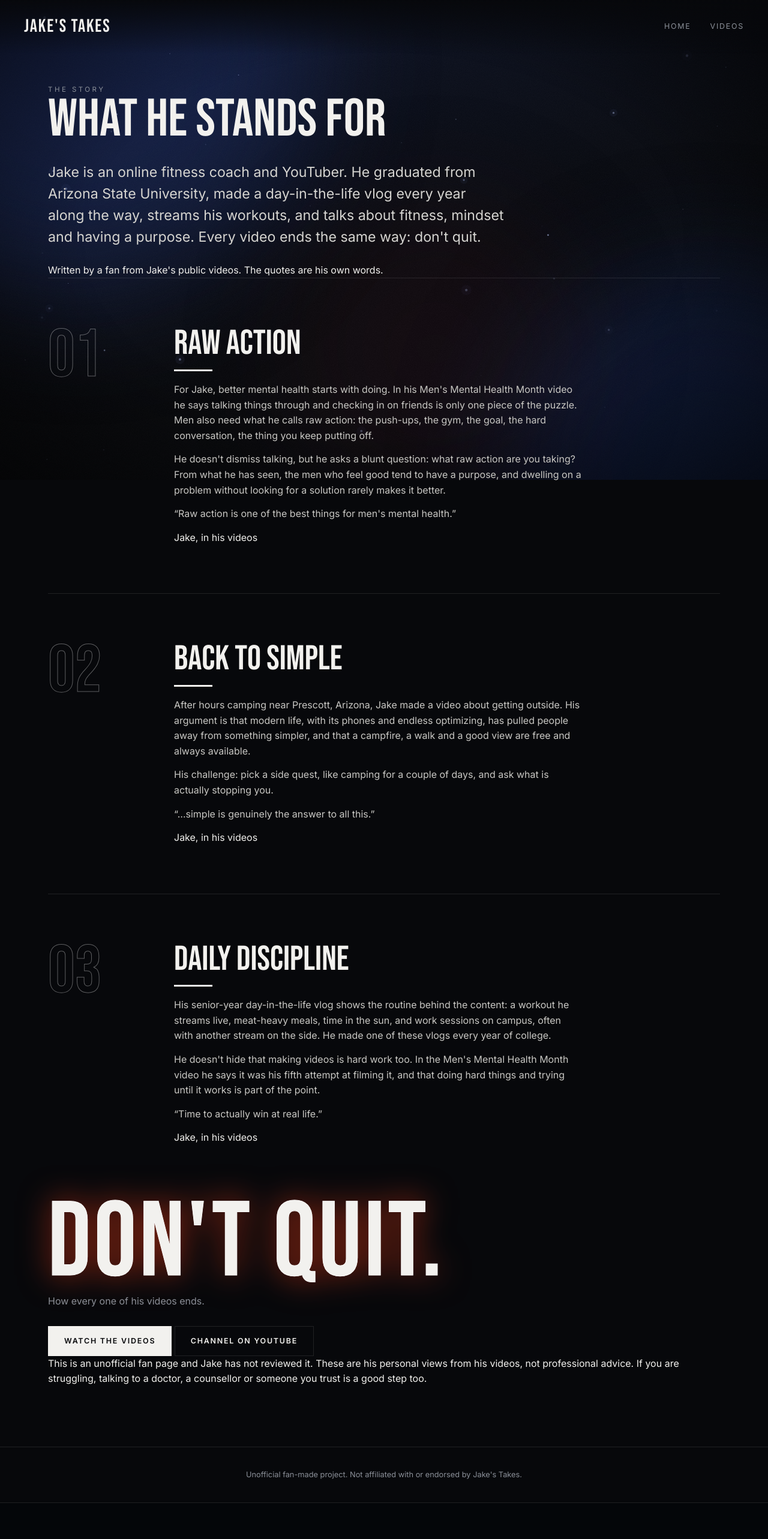
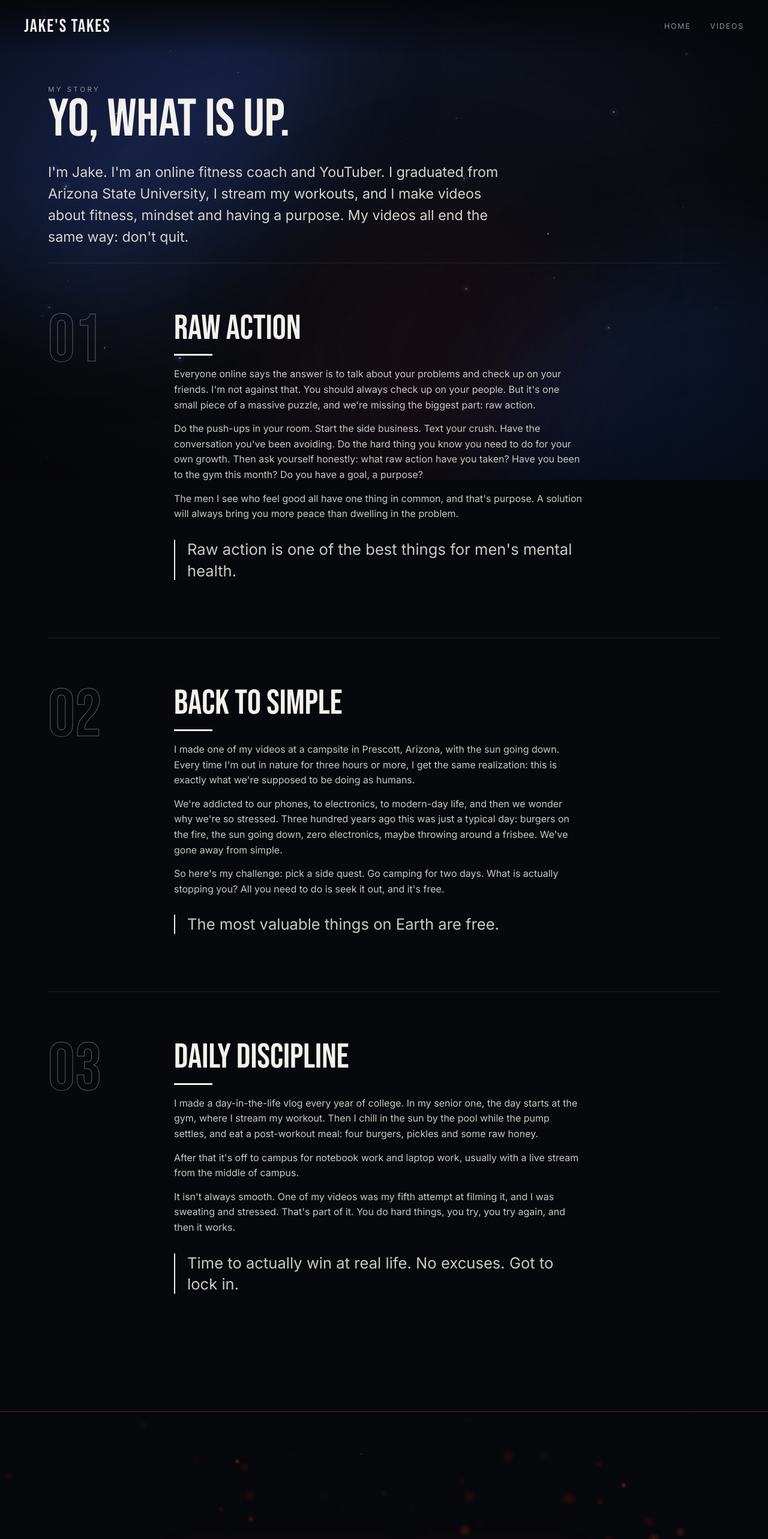
Before and after one commit to aditya20490/jakes-takes, a Next.js app: page /story in a window 1280 px wide. Shown: the top 2566 px of the page at 60% size. Built offline with nearby package versions, Linux system fonts and the light colour scheme.

Commit message:
Update story page content and structure

```diff
--- a/app/story/page.jsx
+++ b/app/story/page.jsx
@@ -4,41 +4,44 @@ import '../motion2.css';
 import './story.css';
 import Link from 'next/link';
 import Reveal from '../../components/Reveal';
+import Fire from '../../components/Fire';
 import { channelUrl } from '../../data/site';
 
 export const metadata = {
-  title: "His Story | Jake's Takes (Unofficial Fan Site)",
-  description: "What Jake stands for, in his own words. An unofficial fan page.",
+  title: "My Story | Jake's Takes",
+  description: 'Raw action, going back to simple, and never quitting.',
 };
 
-// Every quote below is word for word from Jake's own videos. Summaries are written by a fan.
 const themes = [
   {
     n: '01',
     title: 'Raw action',
     body: [
-      "For Jake, better mental health starts with doing. In his Men's Mental Health Month video he says talking things through and checking in on friends is only one piece of the puzzle. Men also need what he calls raw action: the push-ups, the gym, the goal, the hard conversation, the thing you keep putting off.",
-      "He doesn't dismiss talking, but he asks a blunt question: what raw action are you taking? From what he has seen, the men who feel good tend to have a purpose, and dwelling on a problem without looking for a solution rarely makes it better.",
+      "Everyone online says the answer is to talk about your problems and check up on your friends. I'm not against that. You should always check up on your people. But it's one small piece of a massive puzzle, and we're missing the biggest part: raw action.",
+      "Do the push-ups in your room. Start the side business. Text your crush. Have the conversation you've been avoiding. Do the hard thing you know you need to do for your own growth. Then ask yourself honestly: what raw action have you taken? Have you been to the gym this month? Do you have a goal, a purpose?",
+      "The men I see who feel good all have one thing in common, and that's purpose. A solution will always bring you more peace than dwelling in the problem.",
     ],
-    quote: "Raw action is one of the best things for men's mental health.",
+    pull: "Raw action is one of the best things for men's mental health.",
   },
   {
     n: '02',
     title: 'Back to simple',
     body: [
-      "After hours camping near Prescott, Arizona, Jake made a video about getting outside. His argument is that modern life, with its phones and endless optimizing, has pulled people away from something simpler, and that a campfire, a walk and a good view are free and always available.",
-      "His challenge: pick a side quest, like camping for a couple of days, and ask what is actually stopping you.",
+      "I made one of my videos at a campsite in Prescott, Arizona, with the sun going down. Every time I'm out in nature for three hours or more, I get the same realization: this is exactly what we're supposed to be doing as humans.",
+      "We're addicted to our phones, to electronics, to modern-day life, and then we wonder why we're so stressed. Three hundred years ago this was just a typical day: burgers on the fire, the sun going down, zero electronics, maybe throwing around a frisbee. We've gone away from simple.",
+      "So here's my challenge: pick a side quest. Go camping for two days. What is actually stopping you? All you need to do is seek it out, and it's free.",
     ],
-    quote: "…simple is genuinely the answer to all this.",
+    pull: 'The most valuable things on Earth are free.',
   },
   {
     n: '03',
     title: 'Daily discipline',
     body: [
-      "His senior-year day-in-the-life vlog shows the routine behind the content: a workout he streams live, meat-heavy meals, time in the sun, and work sessions on campus, often with another stream on the side. He made one of these vlogs every year of college.",
-      "He doesn't hide that making videos is hard work too. In the Men's Mental Health Month video he says it was his fifth attempt at filming it, and that doing hard things and trying until it works is part of the point.",
+      "I made a day-in-the-life vlog every year of college. In my senior one, the day starts at the gym, where I stream my workout. Then I chill in the sun by the pool while the pump settles, and eat a post-workout meal: four burgers, pickles and some raw honey.",
+      "After that it's off to campus for notebook work and laptop work, usually with a live stream from the middle of campus.",
+      "It isn't always smooth. One of my videos was my fifth attempt at filming it, and I was sweating and stressed. That's part of it. You do hard things, you try, you try again, and then it works.",
     ],
-    quote: "Time to actually win at real life.",
+    pull: 'Time to actually win at real life. No excuses. Got to lock in.',
   },
 ];
 
@@ -59,16 +62,12 @@ export default function StoryPage() {
 
       <main className="page story">
         <Reveal>
-          <p className="eyebrow">The story</p>
-          <h1 className="page-title">What he stands for</h1>
+          <p className="eyebrow">My story</p>
+          <h1 className="page-title">Yo, what is up.</h1>
           <p className="story-lead">
-            Jake is an online fitness coach and YouTuber. He graduated from Arizona State
-            University, made a day-in-the-life vlog every year along the way, streams his
-            workouts, and talks about fitness, mindset and having a purpose. Every video ends
-            the same way: don&apos;t quit.
-          </p>
-          <p className="story-note">
-            Written by a fan from Jake&apos;s public videos. The quotes are his own words.
+            I&apos;m Jake. I&apos;m an online fitness coach and YouTuber. I graduated from Arizona
+            State University, I stream my workouts, and I make videos about fitness, mindset and
+            having a purpose. My videos all end the same way: don&apos;t quit.
           </p>
         </Reveal>
 
@@ -81,38 +80,28 @@ export default function StoryPage() {
                 {t.body.map((p, i) => (
                   <p key={i}>{p}</p>
                 ))}
-                <figure className="quote">
-                  <blockquote><p>&ldquo;{t.quote}&rdquo;</p></blockquote>
-                  <figcaption>Jake, in his videos</figcaption>
-                </figure>
+                <p className="pull">{t.pull}</p>
               </div>
             </article>
           </Reveal>
         ))}
+      </main>
 
+      <section className="fire" aria-labelledby="dont-quit">
+        <Fire />
         <Reveal>
-          <section className="signoff">
-            <p className="signoff-word">Don&apos;t quit.</p>
-            <p className="muted">How every one of his videos ends.</p>
-            <p style={{ marginTop: 28 }}>
-              <Link className="btn" href="/videos">Watch the videos</Link>{' '}
+          <div className="fire-content">
+            <p className="signoff-word" id="dont-quit">Don&apos;t quit.</p>
+            <p className="fire-sub">Have a great rest of your day. Peace.</p>
+            <p className="fire-actions">
+              <Link className="btn" href="/videos">Watch my videos</Link>
               <a className="btn ghost" href={channelUrl} target="_blank" rel="noopener noreferrer">
-                Channel on YouTube
+                My channel on YouTube
               </a>
             </p>
-          </section>
+          </div>
         </Reveal>
-
-        <p className="about-note">
-          This is an unofficial fan page and Jake has not reviewed it. These are his personal
-          views from his videos, not professional advice. If you are struggling, talking to a
-          doctor, a counsellor or someone you trust is a good step too.
-        </p>
-      </main>
-
-      <footer className="footer">
-        <p>Unofficial fan-made project. Not affiliated with or endorsed by Jake&apos;s Takes.</p>
-      </footer>
+      </section>
     </>
   );
 }
```
